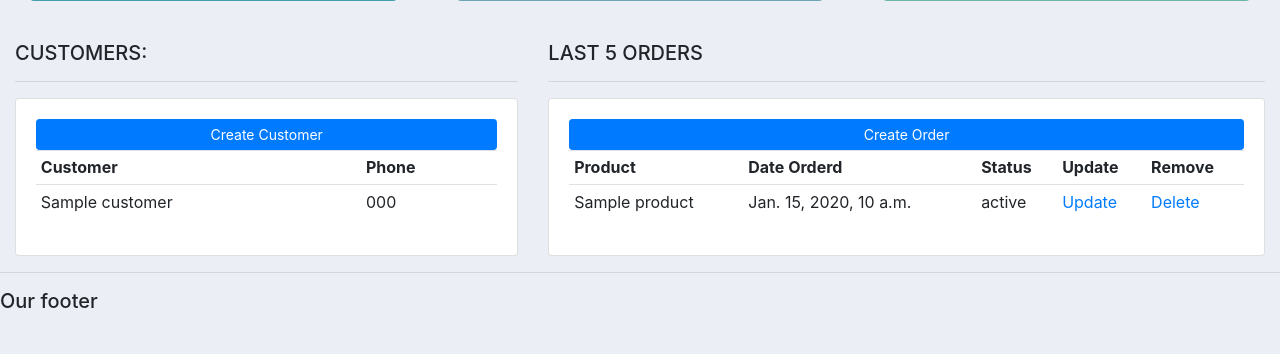
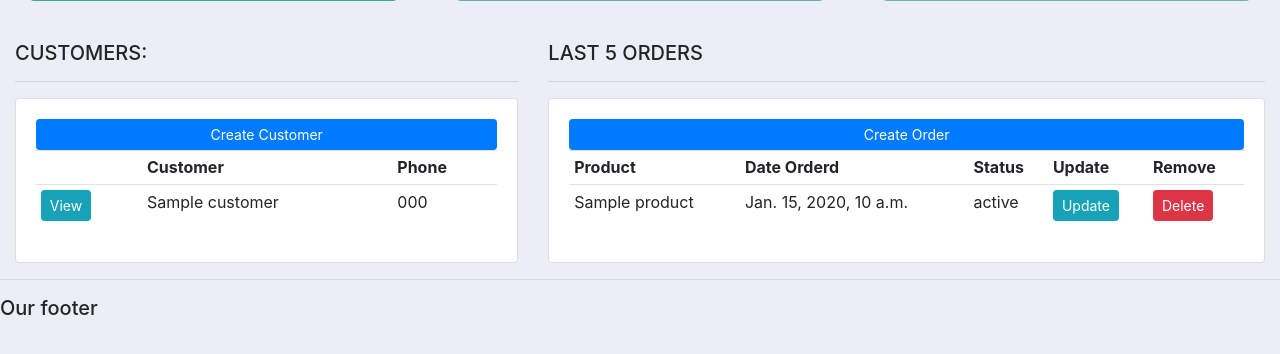
Before and after one commit to abantika-saha/Customer-Management-Website, a Django app: template accounts/templates/accounts/dashboard.html in a window 1280 px wide. Shown: the part 228-582 px from the top of the page. Run offline with Django 3.2, Linux system fonts and the light colour scheme; the template is opened without the code that fills it: most values are stand-ins (such as "Sample title", 1, 10 or a date in 2020); some libraries are stand-ins or nearby versions.

Commit message:
Add files via upload

```diff
--- a/accounts/templates/accounts/dashboard.html
+++ b/accounts/templates/accounts/dashboard.html
@@ -14,13 +14,14 @@
 			<a class="btn btn-primary  btn-sm btn-block" href="">Create Customer</a>
 			<table class="table table-sm">
 				<tr>
+					<th></th>
 					<th>Customer</th>
 					<th>Phone</th>
 				</tr>
 
 				{% for customer in customers %}
 					<tr>
-
+						<td><a class="btn btn-sm btn-info" href="{% url 'customer' customer.id %}">View</a></td>
 						<td>{{customer.name}}</td>
 						<td>{{customer.phone}}</td>
 					</tr>
@@ -49,8 +50,8 @@
 						<td>{{order.product}}</td>
 						<td>{{order.date_created}}</td>
 						<td>{{order.status}}</td>
-						<td><a href="">Update</a></td>
-						<td><a href="">Delete</a></td>
+						<td><a class="btn btn-sm btn-info" href="">Update</a></td>
+						<td><a class="btn btn-sm btn-danger"href="">Delete</a></td>
 
 					</tr>
 				{% endfor %}
--- a/accounts/templates/accounts/navbar.html
+++ b/accounts/templates/accounts/navbar.html
@@ -8,10 +8,10 @@
   <div class="collapse navbar-collapse" id="navbarNav">
     <ul class="navbar-nav">
       <li class="nav-item active">
-        <a class="nav-link" href="#">Dashboard</a>
+        <a class="nav-link" href="{% url 'home' %}">Dashboard</a>
       </li>
       <li class="nav-item">
-        <a class="nav-link" href="#">Products</a>
+        <a class="nav-link" href="{% url 'products' %}">Products</a>
       </li>
     </ul>
   </div>
```
